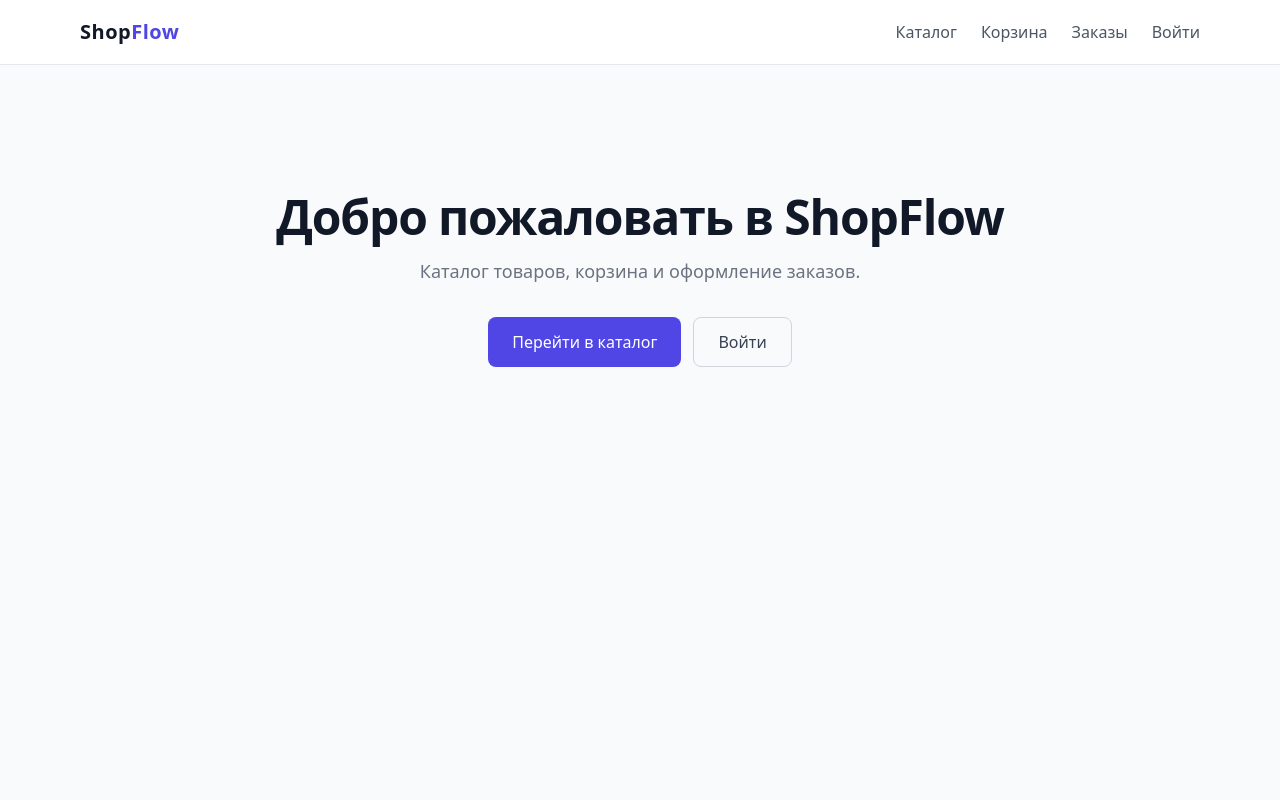
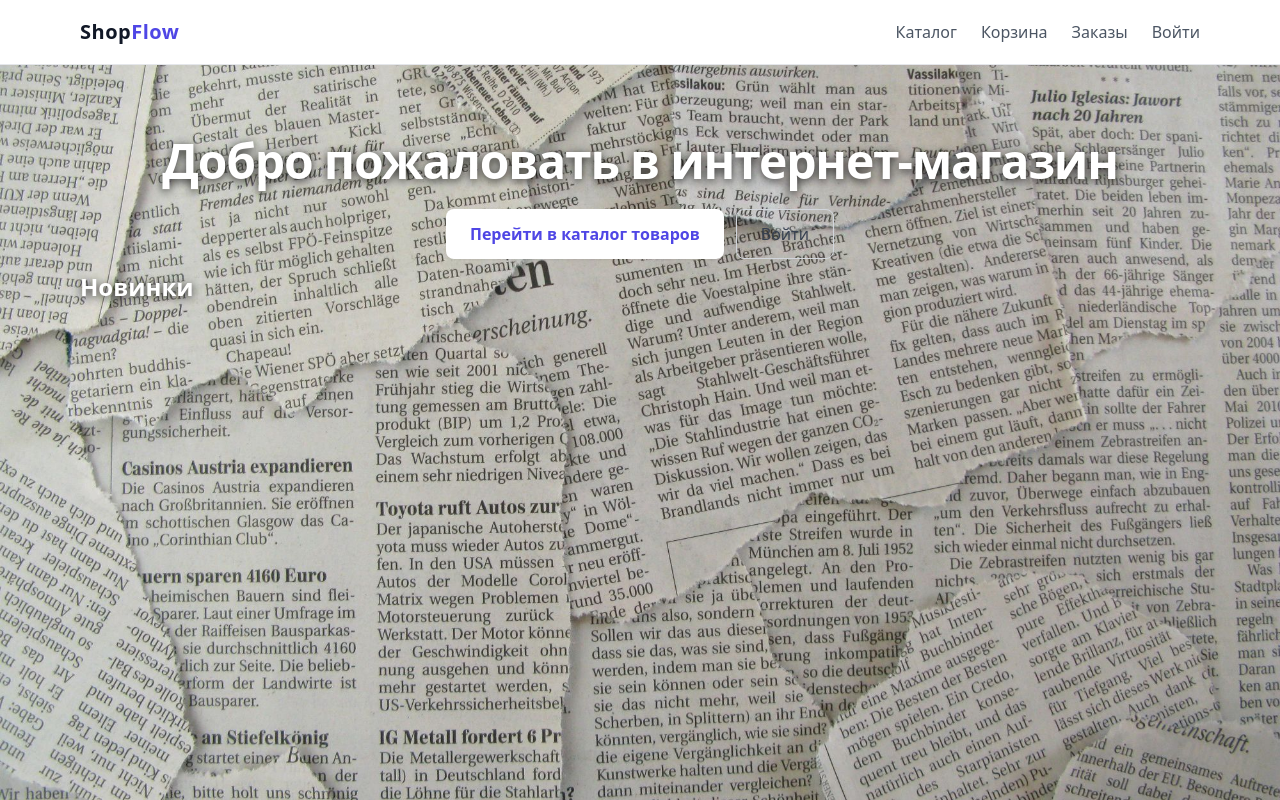
Before and after one commit to AlmazbekuuluIliaz/ShopFlow, a Django app: page / in a window 1280 px wide. Run offline with Django 5.2, Linux system fonts and the light colour scheme; data that the repository does not hold is empty.

Commit message:
sixth stage done

```diff
--- a/catalog/models.py
+++ b/catalog/models.py
@@ -23,6 +23,7 @@ class Product(models.Model):
     name = models.CharField(max_length=255)
     slug = models.SlugField(max_length=255, unique=True)
     description = models.TextField(blank=True)
+    image = models.ImageField(upload_to="products/", blank=True)
     price = models.DecimalField(max_digits=10, decimal_places=2)
     stock = models.PositiveIntegerField(default=0)
     available = models.BooleanField(default=True)
--- a/catalog/serializers.py
+++ b/catalog/serializers.py
@@ -20,6 +20,7 @@ class ProductSerializer(serializers.ModelSerializer):
             "name",
             "slug",
             "description",
+            "image",
             "price",
             "stock",
             "available",
--- a/config/settings.py
+++ b/config/settings.py
@@ -136,6 +136,10 @@ STATIC_URL = 'static/'
 
 STATICFILES_DIRS = [BASE_DIR / 'static']
 
+MEDIA_URL = '/media/'
+
+MEDIA_ROOT = BASE_DIR / 'media'
+
 # Default primary key field type
 # https://docs.djangoproject.com/en/5.1/ref/settings/#default-auto-field
 
--- a/config/urls.py
+++ b/config/urls.py
@@ -14,6 +14,8 @@ Including another URLconf
     1. Import the include() function: from django.urls import include, path
     2. Add a URL to urlpatterns:  path('blog/', include('blog.urls'))
 """
+from django.conf import settings
+from django.conf.urls.static import static
 from django.contrib import admin
 from django.urls import include, path
 from django.views.generic import TemplateView
@@ -56,3 +58,6 @@ urlpatterns = [
 
     path('api/', include('orders.urls')),
 ]
+
+if settings.DEBUG:
+    urlpatterns += static(settings.MEDIA_URL, document_root=settings.MEDIA_ROOT)
--- a/requirements.txt
+++ b/requirements.txt
@@ -1,4 +1,5 @@
 Django==5.1.3
+Pillow==13.0.0
 djangorestframework==3.15.2
 djangorestframework-simplejwt==5.3.1
 django-filter==24.3
--- /dev/null
+++ b/static/js/home.js
@@ -0,0 +1,49 @@
+(function () {
+    const track = document.getElementById('carousel');
+    if (!track) return;
+
+    function cardHtml(p) {
+        const img = p.image
+            ? `<img src="${esc(p.image)}" alt="" class="w-full h-full object-cover" onerror="this.style.display='none'">`
+            : '';
+        const addBtn = p.in_stock
+            ? `<button type="button" data-id="${p.id}" class="js-add w-full rounded-lg bg-indigo-600 text-white py-2 text-sm hover:bg-indigo-700 transition-colors">В корзину</button>`
+            : `<button type="button" disabled class="w-full rounded-lg bg-gray-200 text-gray-400 py-2 text-sm cursor-not-allowed">В корзину</button>`;
+        return `
+        <div class="snap-start shrink-0 w-60 bg-white border border-gray-200 rounded-xl p-3 flex flex-col">
+            <a href="/product/?id=${p.id}" class="block aspect-[3/4] rounded-lg overflow-hidden bg-gray-100">${img}</a>
+            <a href="/product/?id=${p.id}" class="mt-2 h-10 text-sm font-medium line-clamp-2 hover:underline">${esc(p.name)}</a>
+            <div class="mt-1 mb-2 text-sm font-semibold">${esc(formatPrice(p.price))}</div>
+            <div class="mt-auto">${addBtn}</div>
+        </div>`;
+    }
+
+    async function load() {
+        try {
+            const data = await apiJson('/products/?ordering=-created_at');
+            track.innerHTML = data.results.length ? data.results.map(cardHtml).join('') : '';
+        } catch (e) {
+            track.innerHTML = '';
+        }
+    }
+
+    track.addEventListener('click', async function (e) {
+        const btn = e.target.closest('.js-add');
+        if (!btn) return;
+        if (!Session.requireAuth()) return;
+        btn.disabled = true;
+        try {
+            await apiJson('/cart/', {
+                method: 'POST',
+                body: JSON.stringify({ product: Number(btn.dataset.id), quantity: 1 }),
+            });
+            toast('Добавлено в корзину');
+        } catch (err) {
+            toast((err.data && err.data.detail) || 'Не удалось добавить товар.', 'error');
+        } finally {
+            btn.disabled = false;
+        }
+    });
+
+    load();
+})();
--- a/static/js/orders.js
+++ b/static/js/orders.js
@@ -29,9 +29,9 @@
 
     function itemRow(it) {
         return `
-        <div class="flex justify-between py-2 text-sm">
-            <span class="text-gray-700">${esc(it.product_name)} × ${it.quantity}</span>
-            <span class="text-gray-900">${esc(formatPrice(it.subtotal))}</span>
+        <div class="flex justify-between gap-2 py-2 text-sm">
+            <span class="text-gray-700 min-w-0 break-words">${esc(it.product_name)} × ${it.quantity}</span>
+            <span class="text-gray-900 shrink-0">${esc(formatPrice(it.subtotal))}</span>
         </div>`;
     }
 
--- a/templates/base.html
+++ b/templates/base.html
@@ -13,7 +13,7 @@
 
     {% block extra_head %}{% endblock %}
 </head>
-<body class="min-h-screen flex flex-col bg-gray-50 text-gray-900">
+<body class="min-h-screen flex flex-col text-gray-900" style="background: url('{% static 'img/background.png' %}') center / cover no-repeat fixed;">
 
     <header class="sticky top-0 z-50 bg-white border-b border-gray-200">
         <nav class="max-w-6xl mx-auto px-4">
--- a/templates/cart.html
+++ b/templates/cart.html
@@ -4,7 +4,7 @@
 {% block title %}Корзина — ShopFlow{% endblock %}
 
 {% block content %}
-<h1 class="text-2xl font-bold mb-6">Корзина</h1>
+<h1 class="text-[28px] font-bold mb-6 text-white [text-shadow:0_2px_10px_rgba(0,0,0,0.8)]">Корзина</h1>
 
 <div id="status" class="text-gray-500"></div>
 
--- a/templates/catalog.html
+++ b/templates/catalog.html
@@ -4,7 +4,7 @@
 {% block title %}Каталог — ShopFlow{% endblock %}
 
 {% block content %}
-<h1 class="text-2xl font-bold mb-6">Каталог</h1>
+<h1 class="text-[28px] font-bold mb-6 text-white [text-shadow:0_2px_10px_rgba(0,0,0,0.8)]">Каталог</h1>
 
 <form id="filters" class="grid grid-cols-1 sm:grid-cols-2 lg:grid-cols-3 gap-3 mb-6">
     <input id="search" type="search" placeholder="Поиск по названию"
--- a/templates/index.html
+++ b/templates/index.html
@@ -1,22 +1,31 @@
 {% extends 'base.html' %}
+{% load static %}
 
 {% block title %}ShopFlow — интернет-магазин{% endblock %}
 
 {% block content %}
-<section class="text-center py-16 sm:py-24">
-    <h1 class="text-4xl sm:text-5xl font-bold tracking-tight">
-        Добро пожаловать в ShopFlow
+<section class="text-center pt-6 sm:pt-10 pb-2 sm:pb-3">
+    <h1 class="text-4xl sm:text-5xl font-bold tracking-tight text-white [text-shadow:0_2px_10px_rgba(0,0,0,0.8)]">
+        Добро пожаловать в интернет-магазин
     </h1>
-    <p class="mt-4 text-lg text-gray-500 max-w-xl mx-auto">
-        Каталог товаров, корзина и оформление заказов.
-    </p>
-    <div class="mt-8 flex flex-col sm:flex-row gap-3 justify-center">
-        <a href="{% url 'catalog' %}" class="inline-flex justify-center items-center px-6 py-3 rounded-lg bg-indigo-600 text-white font-medium hover:bg-indigo-700 transition-colors">
-            Перейти в каталог
+    <div class="mt-6 flex flex-col sm:flex-row gap-3 justify-center">
+        <a href="{% url 'catalog' %}" class="inline-flex justify-center items-center px-6 py-3 rounded-lg bg-white text-indigo-600 font-bold shadow-sm hover:bg-gray-200 transition-colors">
+            Перейти в каталог товаров
         </a>
         <a href="{% url 'login' %}" class="js-guest inline-flex justify-center items-center px-6 py-3 rounded-lg border border-gray-300 text-gray-700 font-medium hover:bg-gray-100 transition-colors">
             Войти
         </a>
     </div>
 </section>
+
+<section class="mt-0">
+    <div class="mb-4">
+        <h2 class="text-2xl font-bold text-white [text-shadow:0_2px_10px_rgba(0,0,0,0.8)]">Новинки</h2>
+    </div>
+    <div id="carousel" class="flex gap-4 overflow-x-auto scroll-smooth snap-x snap-mandatory pb-3"></div>
+</section>
 {% endblock %}
+
+{% block extra_js %}
+<script src="{% static 'js/home.js' %}"></script>
+{% endblock %}
--- a/templates/orders.html
+++ b/templates/orders.html
@@ -4,7 +4,7 @@
 {% block title %}Мои заказы — ShopFlow{% endblock %}
 
 {% block content %}
-<h1 class="text-2xl font-bold mb-6">Мои заказы</h1>
+<h1 class="text-[28px] font-bold mb-6 text-white [text-shadow:0_2px_10px_rgba(0,0,0,0.8)]">Мои заказы</h1>
 
 <div id="status" class="text-gray-500"></div>
 
--- a/templates/product.html
+++ b/templates/product.html
@@ -7,7 +7,7 @@
 <div id="status" class="text-gray-500"></div>
 
 <div id="product" class="hidden max-w-2xl">
-    <a href="{% url 'catalog' %}" class="text-sm text-indigo-600 hover:underline">← Назад в каталог</a>
+    <a href="{% url 'catalog' %}" class="text-sm text-white hover:underline [text-shadow:0_2px_10px_rgba(0,0,0,0.8)]">← Назад в каталог</a>
 
     <p id="pCategory" class="text-sm text-gray-500 mt-4"></p>
     <h1 id="pName" class="text-2xl font-bold"></h1>
```
Also changed, not shown: catalog/admin.py (+22 -2 lines), static/js/catalog.js (+3 -4 lines), catalog/migrations/0002_product_image.py (added), static/img/background.png (added).
